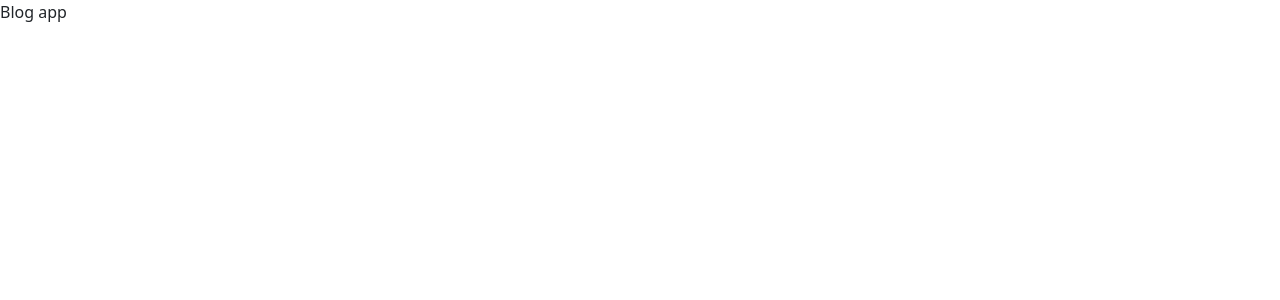
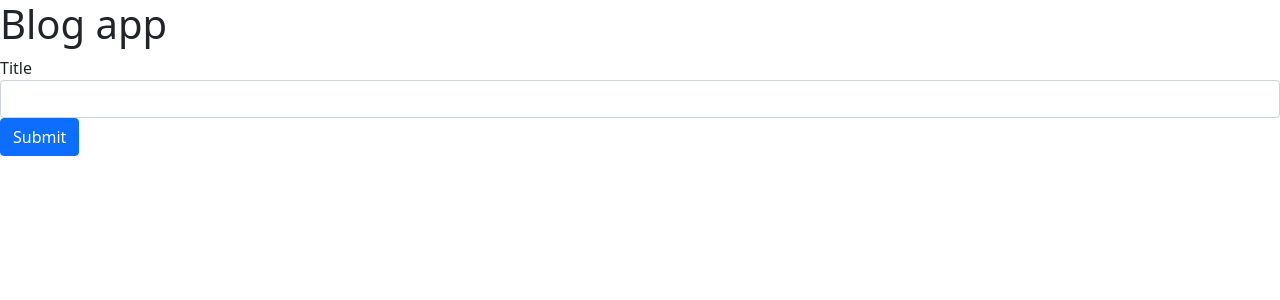
Before and after one commit to danslobodan/ticketing, a React (Create React App) app in the folder blog/client/: page / in a window 1280 px wide. Shown: the top 300 px of the page. Built offline with nearby package versions, Linux system fonts and the light colour scheme.

Commit message:
Deleted Bootstrap scripts.

```diff
--- a/blog/client/public/index.html
+++ b/blog/client/public/index.html
@@ -11,7 +11,6 @@
     />
     <link rel="apple-touch-icon" href="%PUBLIC_URL%/logo192.png" />
     <link href="https://cdn.jsdelivr.net/npm/bootstrap@5.0.0-beta1/dist/css/bootstrap.min.css" rel="stylesheet" integrity="sha384-giJF6kkoqNQ00vy+HMDP7azOuL0xtbfIcaT9wjKHr8RbDVddVHyTfAAsrekwKmP1" crossorigin="anonymous">
-    <script src="https://cdn.jsdelivr.net/npm/bootstrap@5.0.0-beta1/dist/js/bootstrap.bundle.min.js" integrity="sha384-ygbV9kiqUc6oa4msXn9868pTtWMgiQaeYH7/t7LECLbyPA2x65Kgf80OJFdroafW" crossorigin="anonymous"></script>
     <!--
       manifest.json provides metadata used when your web app is installed on a
       user's mobile device or desktop. See https://developers.google.com/web/fundamentals/web-app-manifest/
--- a/blog/client/src/App.js
+++ b/blog/client/src/App.js
@@ -1,5 +1,11 @@
 import React from 'react';
+import PostCreate from './PostCreate';
 
 export default () => {
-    return <div>Blog app</div>
+    return (
+        <div>
+            <h1>Blog app</h1>
+            <PostCreate />
+        </div>
+    )
 };
```
